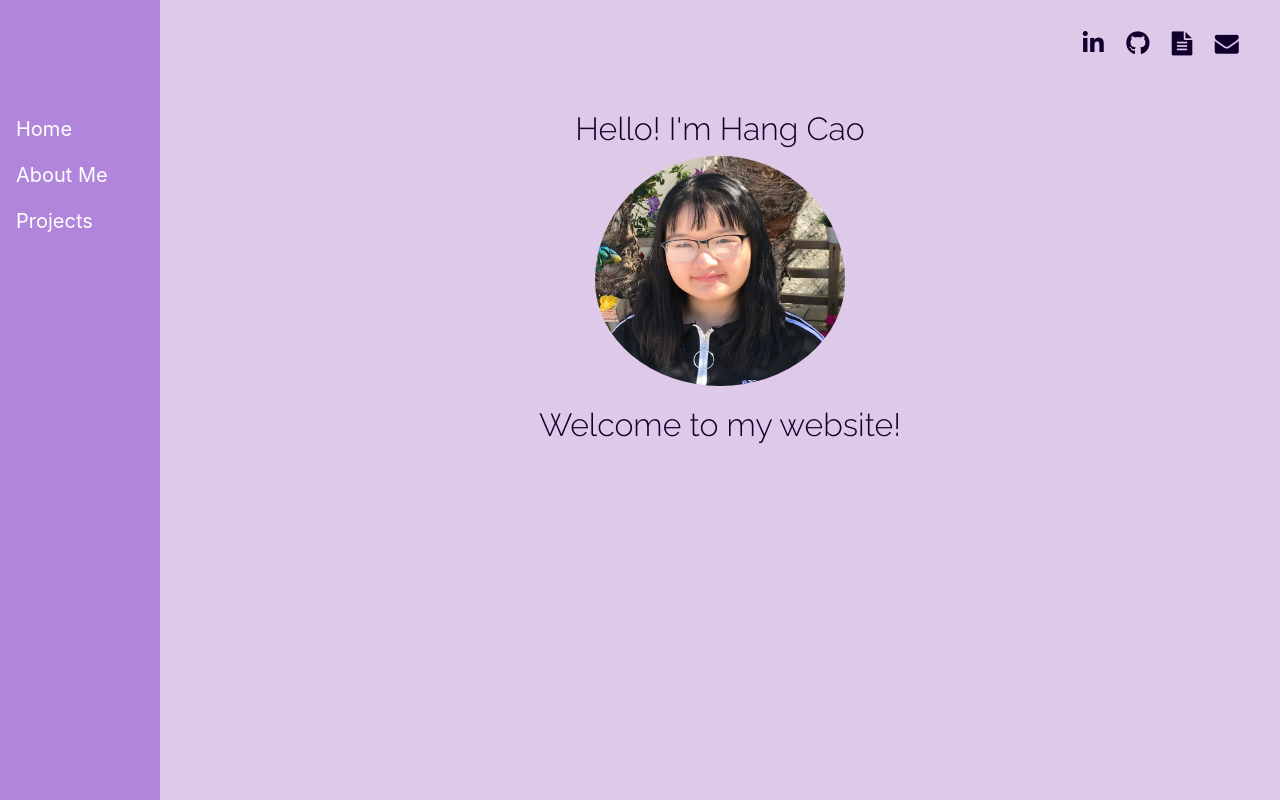
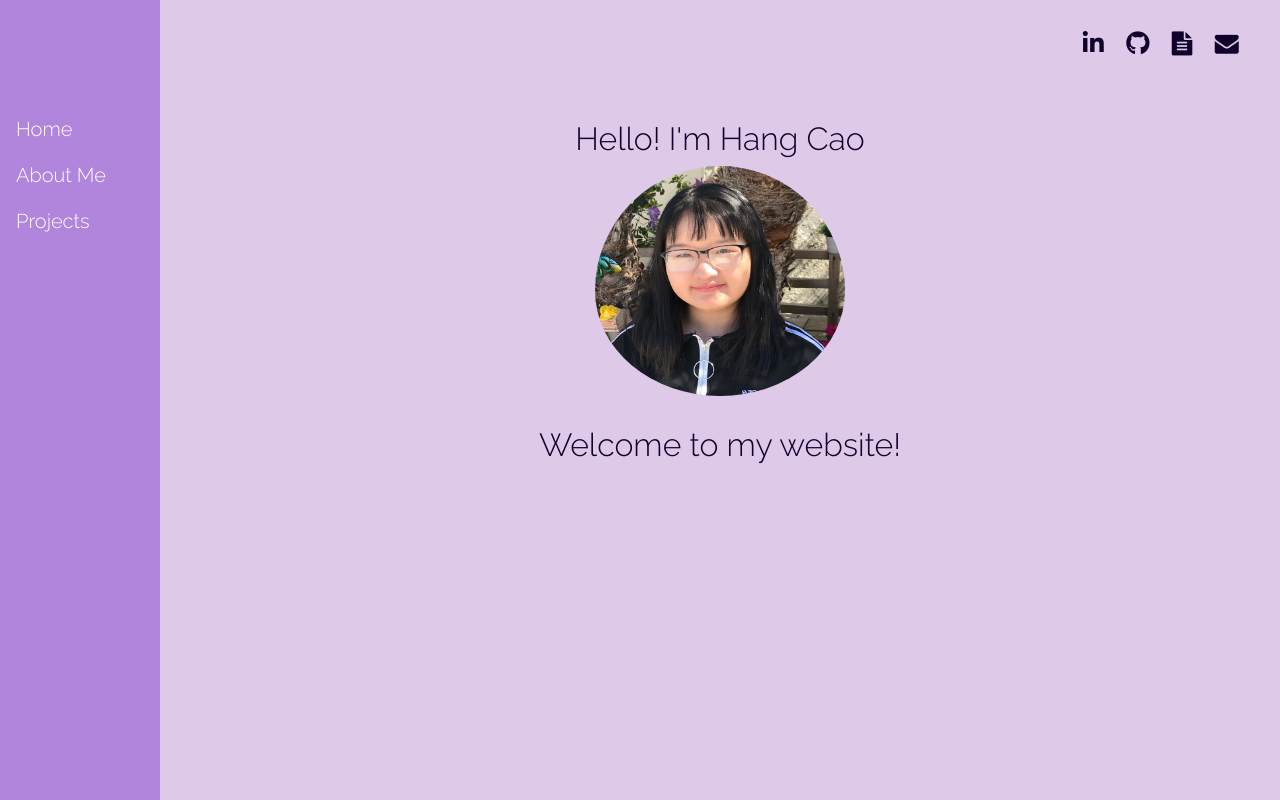
Before and after one commit to hang-m-cao/personal-website, a plain HTML site: page index.html in a window 1280 px wide. Shown: the top 800 px of the page. Drawn offline with nearby package versions, Linux system fonts and the light colour scheme.

Commit message:
minor formatting

```diff
--- a/index.css
+++ b/index.css
@@ -25,6 +25,7 @@ h2 {
   font-family: "Raleway";
   color: #10002B;
   text-align: center;
+  padding-top: 10px;
 }
 
 .heading-font {
@@ -90,6 +91,7 @@ img {
   background-color: #B185DB;
   overflow-x: hidden;
   padding-top: 106px;
+  font-family: "Raleway";
 }
 
 .sidenav a:hover {
```
